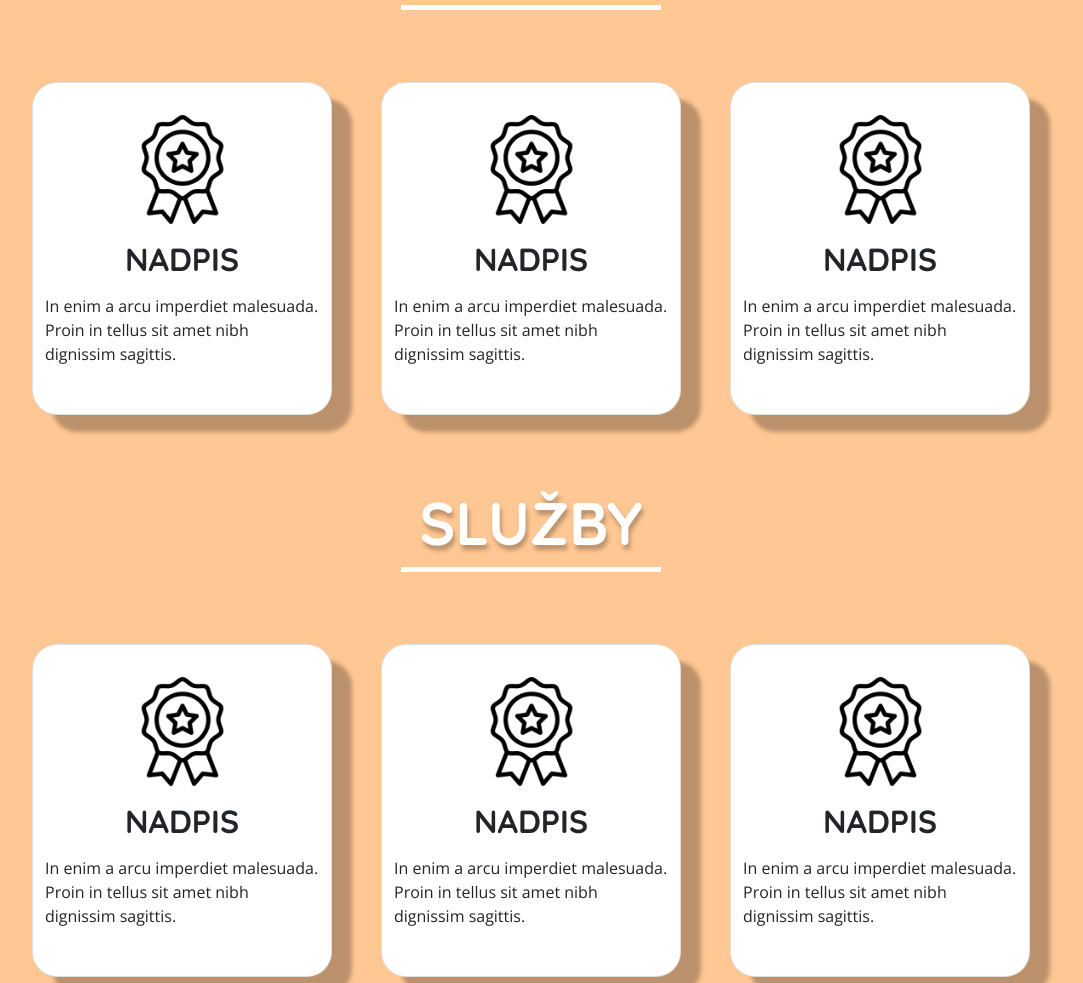
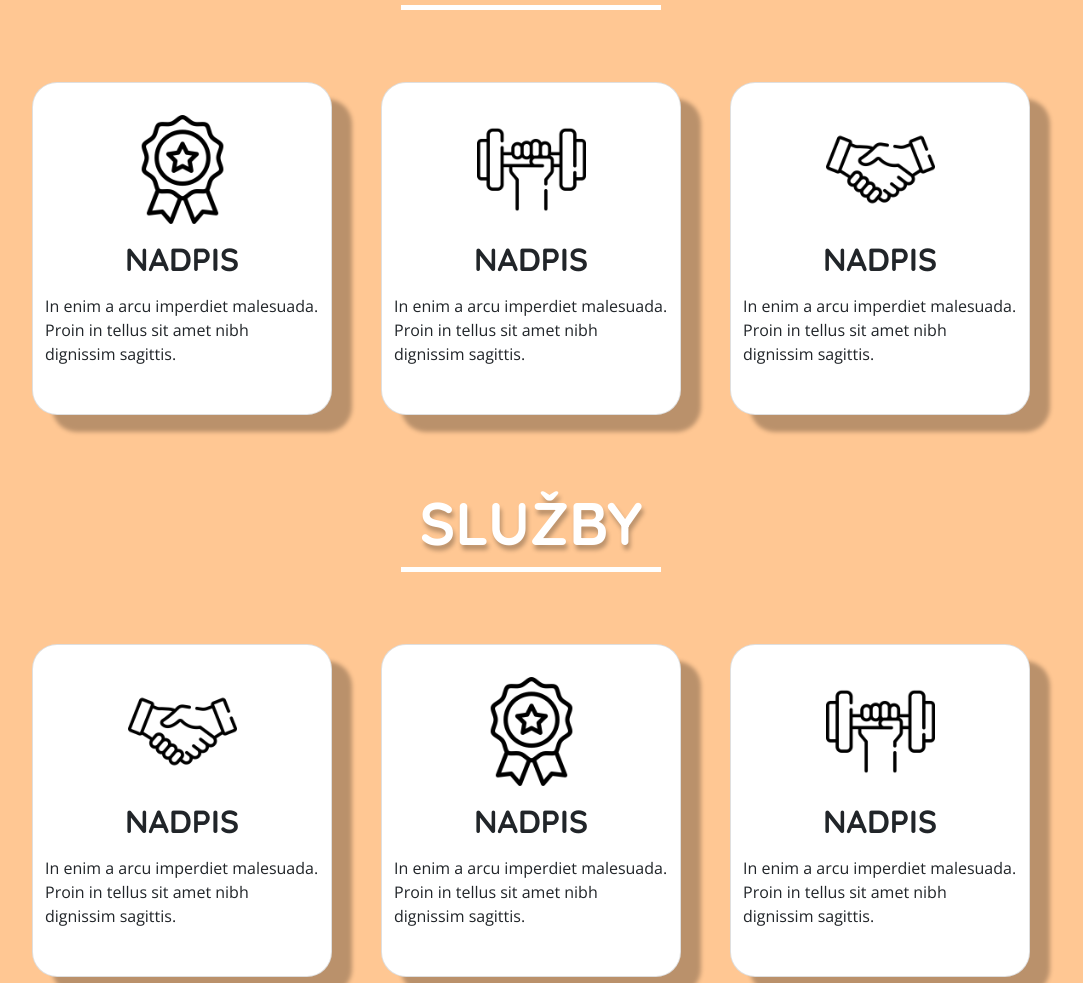
Before and after one commit to janlankas/davidkaufman.cz, a plain HTML site: page index.html in a window 1280 px wide. Shown: the part 1804-2787 px from the top of the page, without its empty margins (109-1192 px from the left). Drawn offline with nearby package versions, Linux system fonts and the light colour scheme.

Commit message:
index update

```diff
--- a/index.html
+++ b/index.html
@@ -1,5 +1,5 @@
 <!doctype html>
-<html lang="en">
+<html lang="cz">
 
 <head>
     <!-- Required meta tags -->
@@ -80,7 +80,7 @@
                         commodo consequat. Phasellus et lorem id felis nonummy placerat.</p><br>
                     <p>In enim a arcu imperdiet malesuada. Proin in tellus sit amet nibh dignissim sagittis.</p>
                     <div class="kontakt-btn">
-                        <a href="" class="text-uppercase">kontaktuj mě</a>
+                        <a href="#contact" class="text-uppercase">kontaktuj mě</a>
                     </div>
                 </div>
                 <div class="col-6 text-center">
@@ -103,12 +103,12 @@
                     <p>In enim a arcu imperdiet malesuada. Proin in tellus sit amet nibh dignissim sagittis.</p>
                 </div>
                 <div class="card my-5 text-center d-flex justify-content-center col-lg-4 col-md-12 col-sm-12">
-                    <img src="img/badge.png" alt="">
+                    <img src="img/dumbbell.png" alt="">
                     <h5>NADPIS</h5>
                     <p>In enim a arcu imperdiet malesuada. Proin in tellus sit amet nibh dignissim sagittis.</p>
                 </div>
                 <div class="card my-5 text-center d-flex justify-content-center col-lg-4 col-md-12 col-sm-12">
-                    <img src="img/badge.png" alt="">
+                    <img src="img/handshake.png" alt="">
                     <h5>NADPIS</h5>
                     <p>In enim a arcu imperdiet malesuada. Proin in tellus sit amet nibh dignissim sagittis.</p>
                 </div>
@@ -120,7 +120,7 @@
         <div class="container-fluid my-4">
             <div class="row d-flex justify-content-evenly">
                 <div class="card my-5 text-center d-flex justify-content-center col-lg-4 col-md-12 col-sm-12">
-                    <img src="img/badge.png" alt="">
+                    <img src="img/handshake.png" alt="">
                     <h5>NADPIS</h5>
                     <p>In enim a arcu imperdiet malesuada. Proin in tellus sit amet nibh dignissim sagittis.</p>
                 </div>
@@ -130,7 +130,7 @@
                     <p>In enim a arcu imperdiet malesuada. Proin in tellus sit amet nibh dignissim sagittis.</p>
                 </div>
                 <div class="card my-5 text-center d-flex justify-content-center col-lg-4 col-md-12 col-sm-12">
-                    <img src="img/badge.png" alt="">
+                    <img src="img/dumbbell.png" alt="">
                     <h5>NADPIS</h5>
                     <p>In enim a arcu imperdiet malesuada. Proin in tellus sit amet nibh dignissim sagittis.</p>
                 </div>
```
